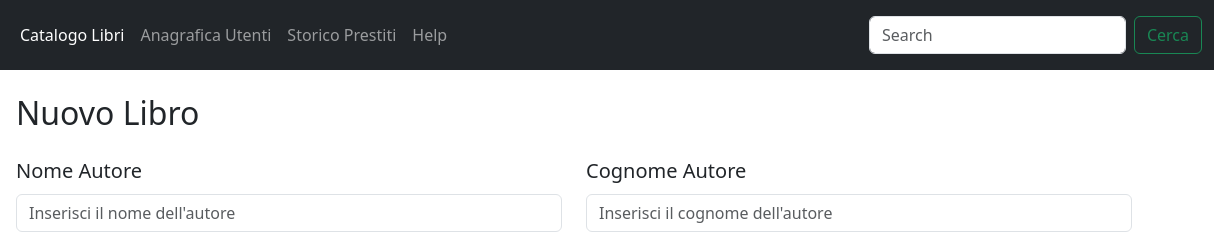
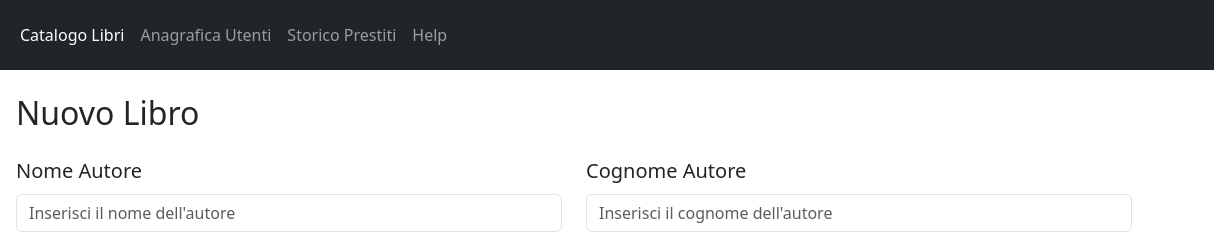
Before and after one commit to valevurro/html-css-bootstrap-dashboard, a plain HTML site: page help.html in a window 1280 px wide. Shown: the top 245 px of the page, 66-1280 px from the left. Drawn offline with nearby package versions, Linux system fonts and the light colour scheme.

Commit message:
Add changes in header
Remove search form from navigation in help page

```diff
--- a/help.html
+++ b/help.html
@@ -35,10 +35,6 @@
                             <a class="nav-link" href="help.html">Help</a>
                         </li>
                     </ul>
-                    <form class="d-flex" role="search">
-                        <input class="form-control me-2" data-bs-theme="light" type="search" placeholder="Search" aria-label="Search"/>
-                        <button class="btn btn-outline-success" type="submit">Cerca</button>
-                    </form>
                 </div>
             </div>
           </nav>
```
